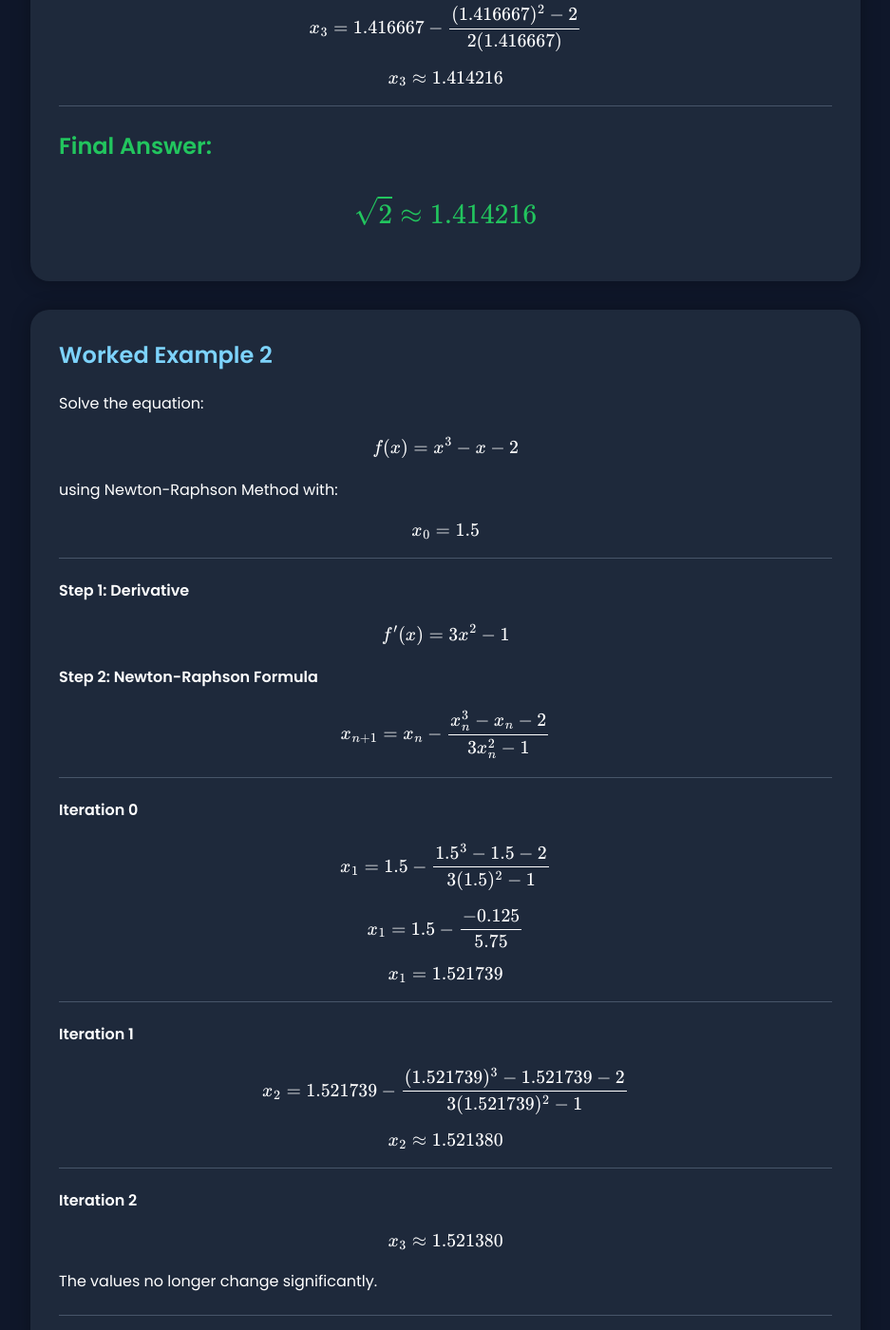
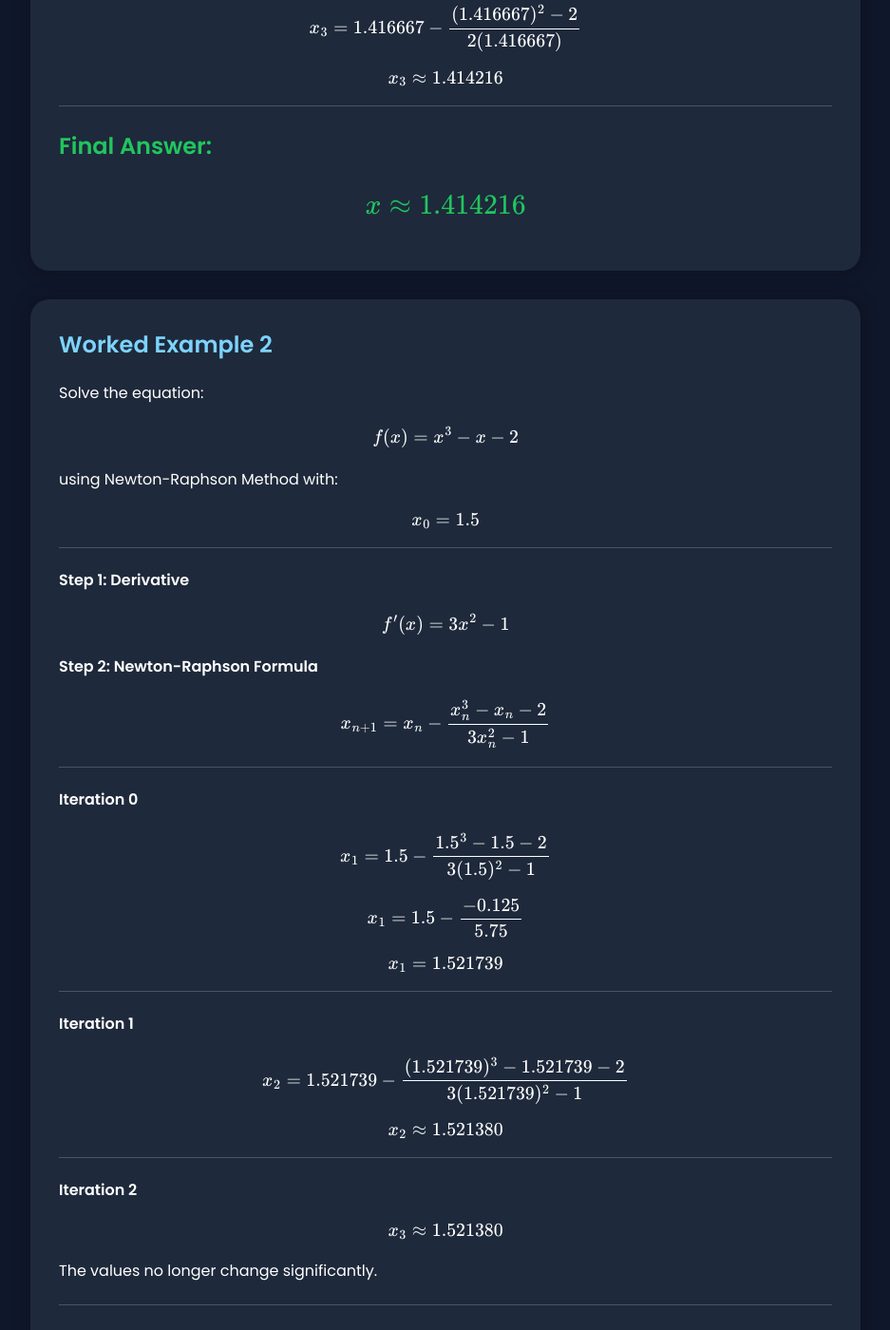
Before and after one commit to Hasaii/newton-raphson-method-2b, a Flask app: page / in a window 1280 px wide. Shown: the part 2874-4274 px from the top of the page at 95% size, without its empty margins (328-1265 px from the left). Run offline with Flask 3, Linux system fonts and the light colour scheme; some libraries are stand-ins or nearby versions.

Commit message:
Update final answer display in newton.html

```diff
--- a/templates/newton.html
+++ b/templates/newton.html
@@ -384,7 +384,7 @@
     <p class="root">
         Final Answer:
         \[
-            \sqrt{2}\approx1.414216
+            x\approx1.414216
         \]
     </p>
 
```
